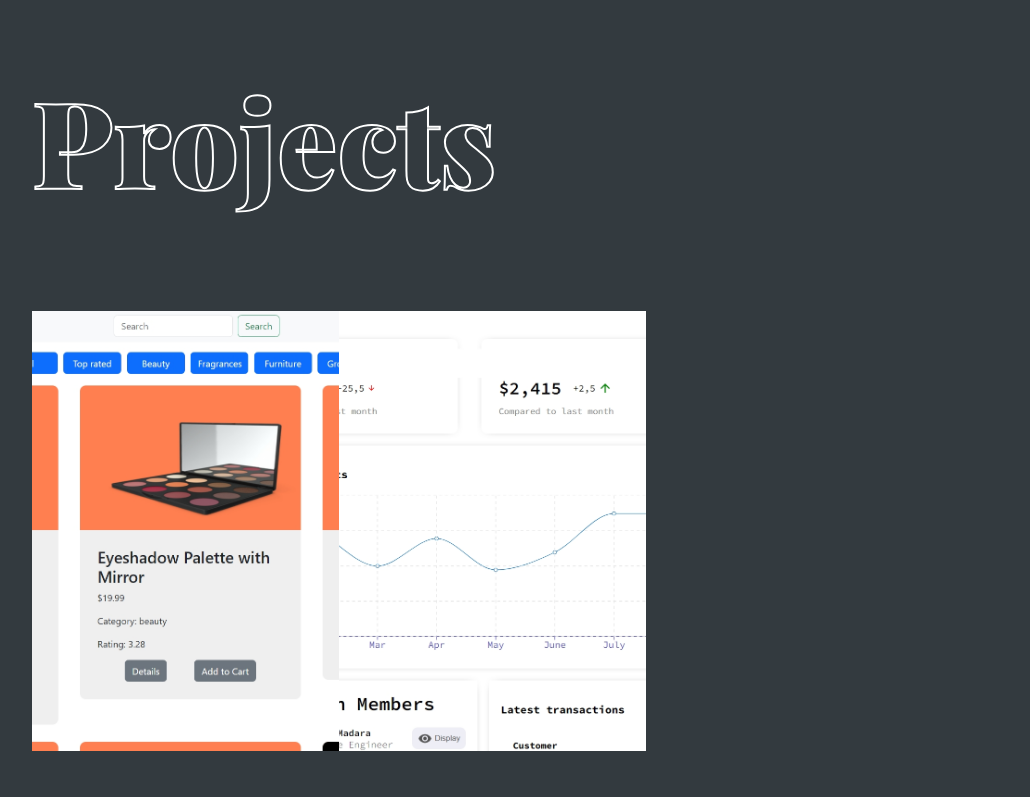
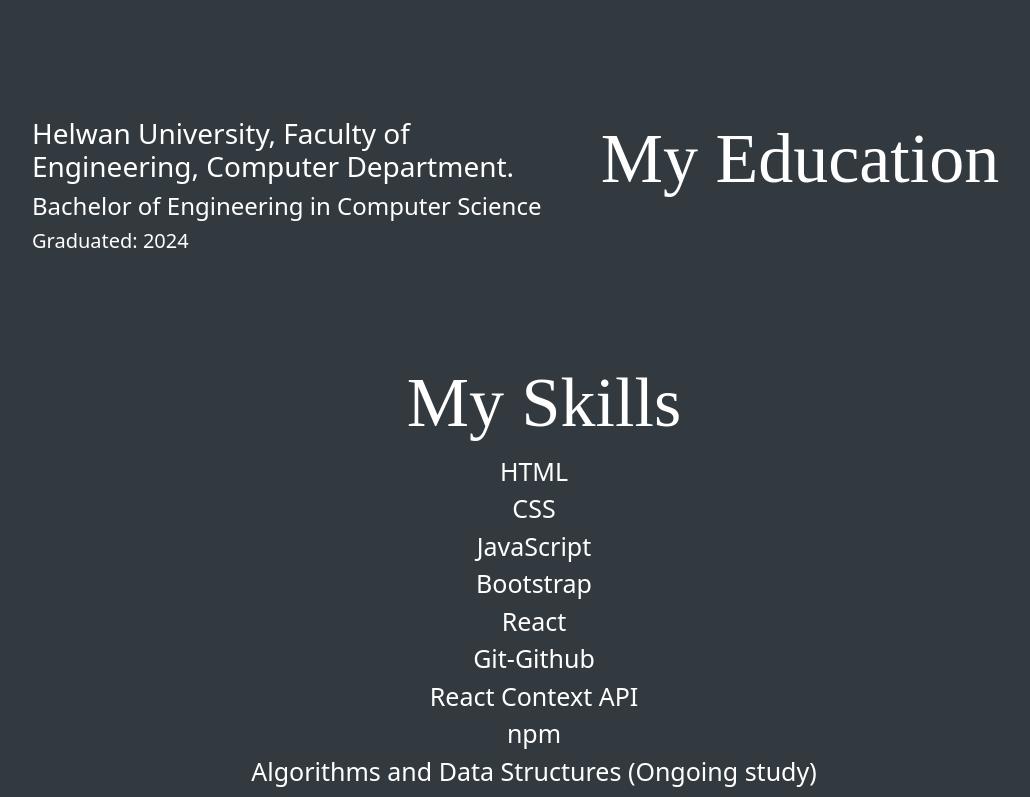
Before and after one commit to Mohamed-297/Portfolio, a React (Create React App) app: page / in a window 1280 px wide. Shown: the part 1323-2120 px from the top of the page, without its empty margins (96-1126 px from the left). Built offline with nearby package versions, Linux system fonts and the light colour scheme; a web font is replaced by a local one.

Commit message:
add my skills

```diff
--- a/src/components/About/About.css
+++ b/src/components/About/About.css
@@ -35,14 +35,48 @@
     font-size: 20px;
     font-weight: 300;
 }
+.myEducation{
+    display: flex;
+    flex-direction: row-reverse;
+    padding: 100px 0;
+}
+.myEducation .title{
+    flex: 1;
+    text-align: center;
+}
+.detailsOfGrad h3, .detailsOfGrad h4, .detailsOfGrad h5{
+    font-weight:300 ;
+}
+.detailsOfGrad {
+    flex:1;
+}
+.mySkills{
+    text-align: center;
+}
+.TheSkills{
+    list-style: none;
+    margin: 0;
+    padding: 0;
+    font-weight: 300;
+    font-size: 25px;
+}
+.TheSkills li{
+    margin-right: 20px;
+}
 @media screen and (max-width:768px) {
     .profession{
         flex-direction: column;
         align-items: flex-start;
-        /* justify-content: flex-start; */
-
     }
     .title{
         font-size: 50px;
     }
+    .myEducation {
+        flex-direction: column;
+        font-size: 50px;
+
+    }
+    .myEducation .title{
+        text-align: start;
+    }
 }
--- a/src/components/About/About.jsx
+++ b/src/components/About/About.jsx
@@ -28,6 +28,30 @@ export default function About() {
                         My goal is to contribute to impactful projects while learning from experienced professionals along the way.
                     </p>
                 </div>
+                <div className="myEducation">
+                    <h1 className="title">My Education</h1>
+                    <div className="detailsOfGrad">
+                        <h3 className="university">Helwan University, Faculty of Engineering, Computer Department.</h3>
+                        <h4 className="grade">Bachelor of Engineering in Computer Science</h4>
+                        <h5 className="yearOfGrad">Graduated: 2024</h5>
+                    </div>
+                </div>
+                <div className="mySkills">
+
+                    <h1 className="title">My Skills</h1>
+                    <ul className="TheSkills">
+                        <li>HTML</li>
+                        <li>CSS</li>
+                        <li>JavaScript</li>
+                        <li>Bootstrap</li>
+                        <li>React</li>
+                        <li>Git-Github</li>
+                        <li>React Context API</li>
+                        <li>npm</li>
+                        <li>Algorithms and Data Structures (Ongoing study)</li>
+
+                    </ul>
+                </div>
             </div>
         </div>
     )
```
